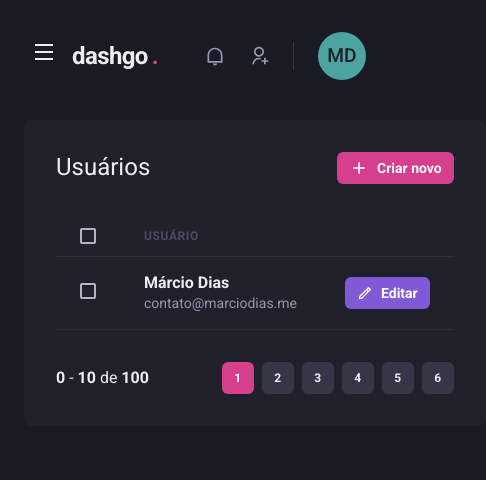
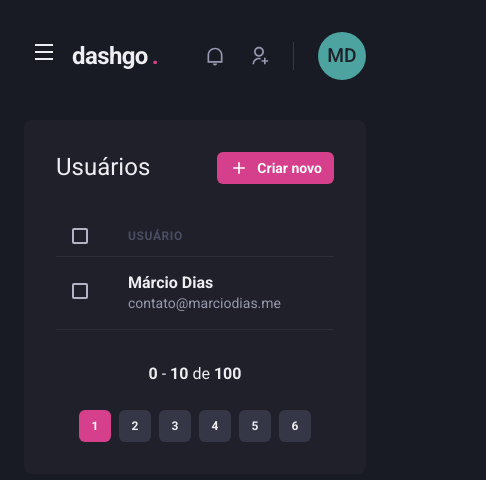
Before and after one commit to marciodiasdeveloper/ignite-dashgo, a Next.js app in the folder web/: page /users in a window 390 px wide. Shown: the top 480 px of the page, 486 px wide, since content can reach past the window. Built offline with nearby package versions, Linux system fonts and the light colour scheme.

Commit message:
Listagem responsiva

```diff
--- a/web/src/components/Pagination/index.tsx
+++ b/web/src/components/Pagination/index.tsx
@@ -4,7 +4,7 @@ import { PaginationItem } from "./PaginationItem";
 export function Pagination() {
     return (
         <Stack
-            direction="row"
+            direction={["column", "row"]}
             mt="8"
             justify="space-between"
             align="center"
--- a/web/src/pages/users/index.tsx
+++ b/web/src/pages/users/index.tsx
@@ -46,19 +46,19 @@ export default function UserList() {
                     <Table colorScheme="whiteAlpha">
                         <Thead>
                             <Tr>
-                                <Th px="6" color="gray.300" width="8">
+                                <Th px={["4", "4", "6"]} color="gray.300" width="8">
                                     <Checkbox colorScheme="pink" />
                                 </Th>
                                 <Th>
                                     Usuário
                                 </Th>
                                 { isWideVersion && <Th>Data de cadastro</Th> }
-                                <Th width="6"></Th>
+                                { isWideVersion && <Th width="6"></Th> }
                             </Tr>
                         </Thead>
                         <Tbody>
                             <Tr>
-                                <Td px="6">
+                                <Td px={["4", "4", "6"]}>
                                     <Checkbox colorScheme="pink" />
                                 </Td>
                                 <Td>
@@ -68,6 +68,7 @@ export default function UserList() {
                                     </Box>
                                 </Td>
                                 { isWideVersion && <Td>02 de Abril, 2021</Td>}
+                                { isWideVersion && (
                                     <Td>
                                         <Button
                                             as="a"
@@ -79,6 +80,7 @@ export default function UserList() {
                                             Editar
                                         </Button>
                                     </Td>
+                                )}
                             </Tr>
                         </Tbody>
                     </Table>
```
Lines whose indentation alone changed are shown as unchanged.
